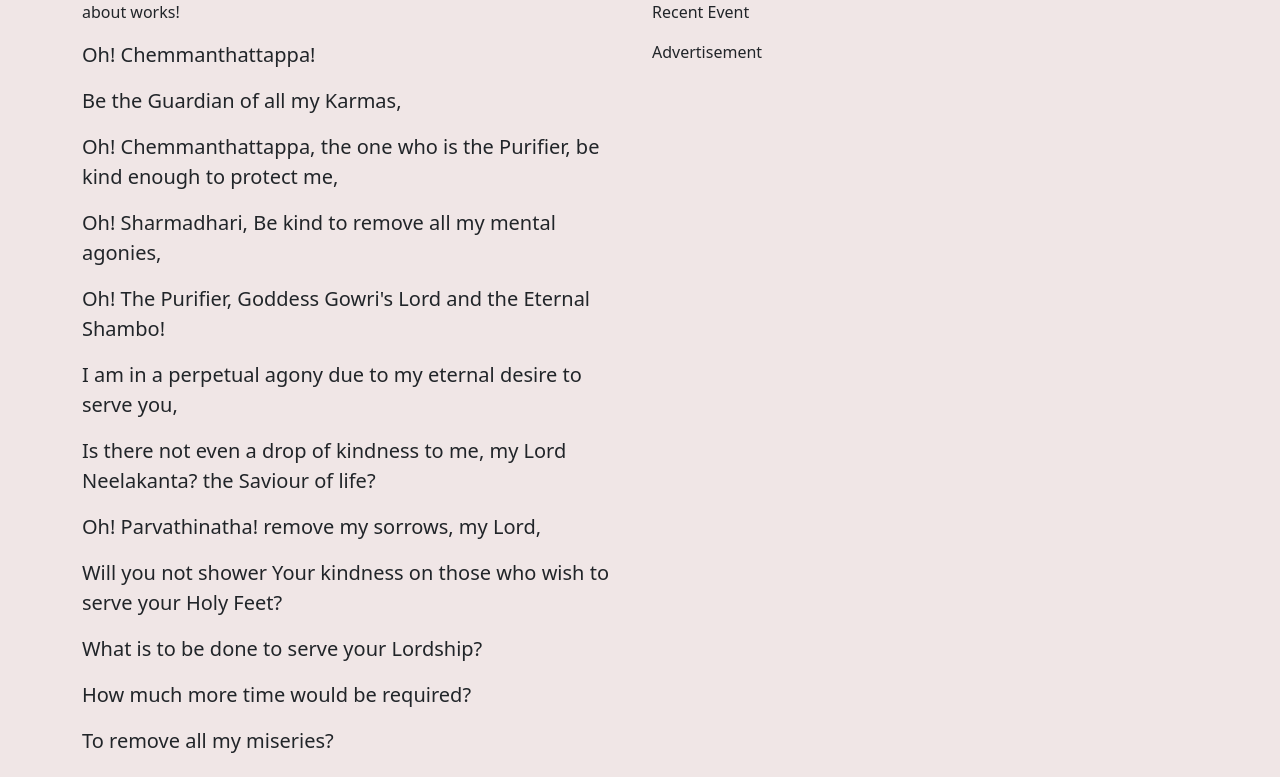
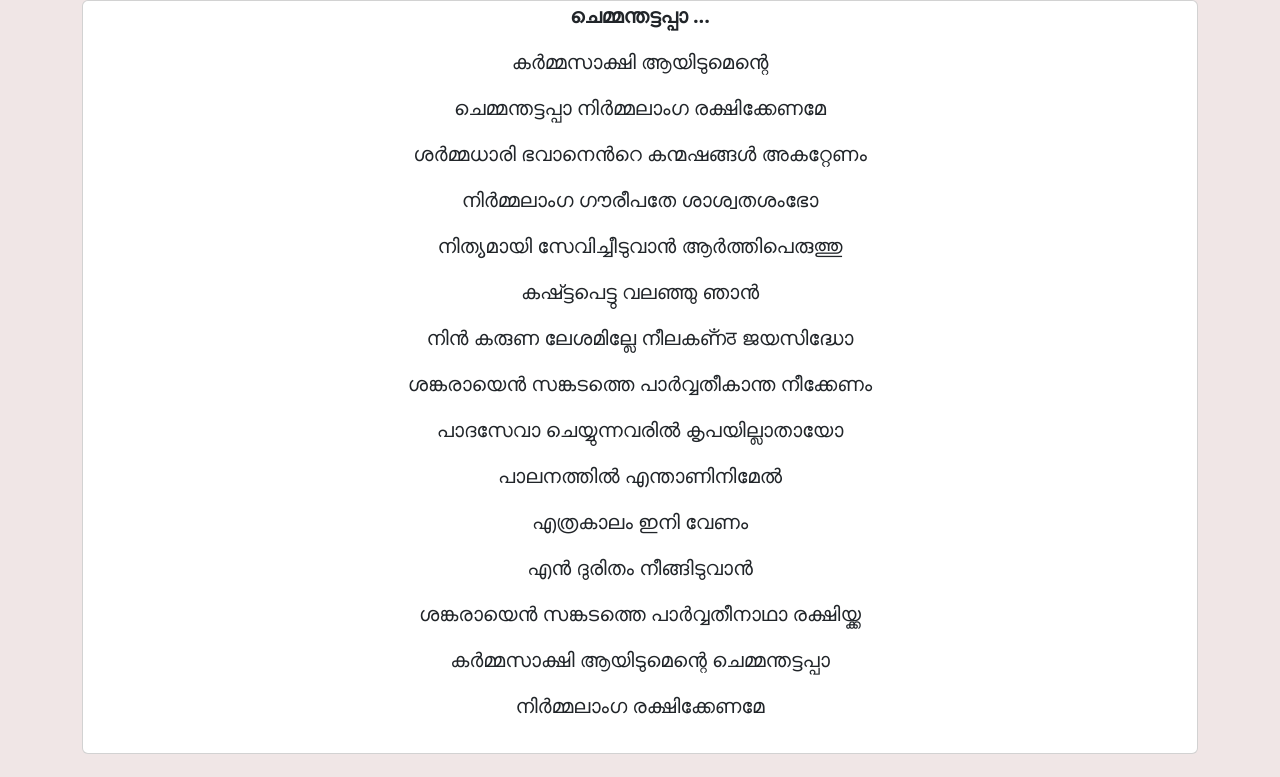
Before and after one commit to mkntr/chemmanthatta, an Angular app: page /home in a window 1280 px wide. Shown: the part 620-1397 px from the top of the page. Built offline with nearby package versions, Linux system fonts and the light colour scheme.

Commit message:
update to home and legend component

```diff
--- a/src/app/about/about.component.html
+++ b/src/app/about/about.component.html
@@ -1 +1,23 @@
-<p>about works!</p>
+<p>The ancient Chemmanthatta Shri Mahadeva temple is one of the 108 Shivalayams in Chemmanthatta village of Chowannur panchayat in Thalapilly taluk of Thrissur district. This temple can be reached within 4 km from Kecheri on the Thrissur- Kozhikode route and 2.5 km from Pannithadam on Kunnamkulam - Wadakkancherry Route.</p>
+
+<p>It is believed that the name Chemmanthatta originated from the word Brahmanthatta - the place (thattakam) where Lord Brahma consecrated Lord Maheswaran. </p>
+
+<p>Shri Mahadev resides in a Dravidian-style circular sanctum sanctorum. The Kerala-style Shri kovil’s roof is completely covered with a Chembola (a mixture plate composed of tin and copper).</p>
+
+<p>It is believed that Sage Parashuraam was the one who consecrated this east-facing Shiva temple. Lord Shiva, the main deity, is enshrined in a six-foot-tall Maha Shivalinga facing east. Lord Shiva found in raudra (furious) bhava (emotion) resides here after the renunciation of Sati following the Daksha Yaga. Although Shivalinga is in its form, the concept is lord Shiva standing to perform Sivathandavam. Lord Vishnu also resides in the temple as a deity to reduce the raudra (Furious) bhava (emotion) of Lord Shiva. </p>
+
+<p>Inside the Shri kovil, there are three stone lamps at the back. Astrologers and ancients say that it is very auspicious to have in the temple.</p>
+
+<p>Shri Maha Ganapati resides in the southern part of Thirumuttam. Offering green karuka grass garland to Lord Ganapati is considered to be special.
+The Bhagavati deity also stands on the north side. Outside on the northwest side near the circumambulation way, the Narasimhamurthy deity resides in a separate sanctum. </p>
+
+<p>Special pujas are performed for seeking blessings of Narasimha Murthy on the day of Shri Mahadev's consecration, during Thiruvutsava,
+    and on Ashtami Rohini day.</p>
+
+<p>On the southern side of the circumambulation, the deities of Shasta and Purna Pushkala Devi are consecrated together.  From this Shasta Sannidhi, thousands of devotees leave for Sabarimala every year with their bundles tied up for Ayyapan Darshan. On Saturdays, devotees offer sesame wicks in front of Shasta for gaining auspiciousness in the family. </p>
+
+<p>Nagaraja and Nagayakshi are enshrined on the south side of Shasta's temple. Devotees pray for Naga's pleasing by performing Naga puja, offering Noorum Paalum, and lighting wick. From there, one can see the deities of Vettakkorumakan, Vana Durga, Bhadra Kali, and Nagas straight ahead. </p>
+
+<p>The ritual of 'Muttirakkal' using coconut is considered very important for Bhadrakali to end the suffering of devotees. With utmost purity and devotion, daily rituals, special poojas, and abhisheka offerings to Shri Mahadev and sub-devas are conducted.</p>
+
+<p>To the north of the temple is a vast temple pond. There is a direct connection between the temple pool and the tirtha well inside the temple. Thus, the locals have been keeping the temple pond free of contamination. The roofless temple gopuram is sculptural and completely made of red stone. The wall surrounding the temple has been built in the pattern of Anapalla. The red stone wall along the corridor is very attractive and full of grandeur. The Central Department of Archaeology has confirmed that the murals on the outer walls of the Dravidian-style Vatta of Shri Kovil date back to the 17th and 18th centuries.</p>
--- a/src/app/home/home.component.html
+++ b/src/app/home/home.component.html
@@ -7,10 +7,12 @@
 <div class="row">
     <div class="col">
         <!-- About the temple -->
-        <app-about></app-about>
+        <!-- <app-about></app-about> -->
         <!-- Poem on chemmanthattappa -->
-        <app-prelude></app-prelude>
+        <app-prelude class="text-center" ></app-prelude>
     </div>
+</div>
+<div class="row">
     <div class="col">
         <div class="row">
             <p>Recent Event </p>
--- a/src/app/legend/legend.component.html
+++ b/src/app/legend/legend.component.html
@@ -4,4 +4,10 @@
         <app-banner></app-banner>
     </div>
 </div>
-<p>legend works!</p>
+
+<div class="row">
+    <div class="col">
+        <!-- About the temple -->
+        <app-about class="justify-content-between"></app-about>
+    </div>
+</div>
--- a/src/app/prelude/prelude.component.html
+++ b/src/app/prelude/prelude.component.html
@@ -1,8 +1,32 @@
+<div class="card">
 <figure>
     <blockquote class="blockquote">
-        <p *ngFor="let line of poem" >{{line}}</p>
+        <p *ngFor="let line of malayalampoem; index as i" >
+            <span class="fw-bold" *ngIf="i==0; else noBoldText">
+                {{line}}
+            </span>
+            <ng-template #noBoldText>
+                {{line}}
+            </ng-template>
+        </p>
+    </blockquote>
+</figure>
+</div>
+<br>
+<div class="card">
+<figure>
+    <blockquote class="blockquote">
+        <p *ngFor="let line of poem; index as i" >
+            <span class="fw-bold" *ngIf="i==0; else noBoldText">
+                {{line}}
+            </span>
+            <ng-template #noBoldText>
+                {{line}}
+            </ng-template>
+        </p>
     </blockquote>
     <figcaption class="blockquote-footer">
         English Transliteration <cite title="Source Title">Devotee Of Chemmanthattappan</cite>
     </figcaption>
 </figure>
+</div>
--- a/src/app/prelude/prelude.component.ts
+++ b/src/app/prelude/prelude.component.ts
@@ -1,5 +1,5 @@
 import { Component, OnInit } from '@angular/core';
-import { POEM } from '../../assets/dataitems';
+import { POEM, MALAYALAMPOEM } from '../../assets/dataitems';
 @Component({
   selector: 'app-prelude',
   templateUrl: './prelude.component.html',
@@ -7,6 +7,7 @@ import { POEM } from '../../assets/dataitems';
 })
 export class PreludeComponent implements OnInit {
   poem = POEM;
+  malayalampoem = MALAYALAMPOEM;
   constructor() { }
 
   ngOnInit(): void {
--- a/src/assets/dataitems.ts
+++ b/src/assets/dataitems.ts
@@ -35,6 +35,25 @@ export const POEM = [
 "To remove all my miseries?",
 "Lord Sankara! remove my sorrows, Parvathinatha, protect me,",
 "You be the Guardian of all my karmas, protect me, the Purifier!" ]
+
+export const MALAYALAMPOEM = [
+"ചെമ്മന്തട്ടപ്പാ ...",
+"കർമ്മസാക്ഷി ആയിടുമെന്റെ",
+"ചെമ്മന്തട്ടപ്പാ നിർമ്മലാംഗ രക്ഷിക്കേണമേ",
+"ശർമ്മധാരി ഭവാനെൻറെ കന്മഷങ്ങൾ അകറ്റേണം",
+"നിർമ്മലാംഗ ഗൗരീപതേ ശാശ്വതശംഭോ",
+"നിത്യമായി സേവിച്ചീടുവാൻ ആർത്തിപെരുത്തു",
+"കഷ്ട്ടപെട്ടു വലഞ്ഞു ഞാൻ",
+"നിൻ കരുണ ലേശമില്ലേ നീലകണഁठ ജയസിദ്ധോ",
+"ശങ്കരായെൻ  സങ്കടത്തെ പാർവ്വതീകാന്ത നീക്കേണം",
+"പാദസേവാ ചെയ്യുന്നവരിൽ കൃപയില്ലാതായോ",
+"പാലനത്തിൽ എന്താണിനിമേൽ",
+"എത്രകാലം ഇനി വേണം",
+"എൻ ദുരിതം നീങ്ങിടുവാൻ",
+"ശങ്കരായെൻ സങ്കടത്തെ പാർവ്വതീനാഥാ രക്ഷിയ്ക്ക",
+"കർമ്മസാക്ഷി ആയിടുമെന്റെ ചെമ്മന്തട്ടപ്പാ",
+"നിർമ്മലാംഗ രക്ഷിക്കേണമേ"
+]
 
 export const SPECIALPOOJA:Specialpooja[]=[
     {
```
